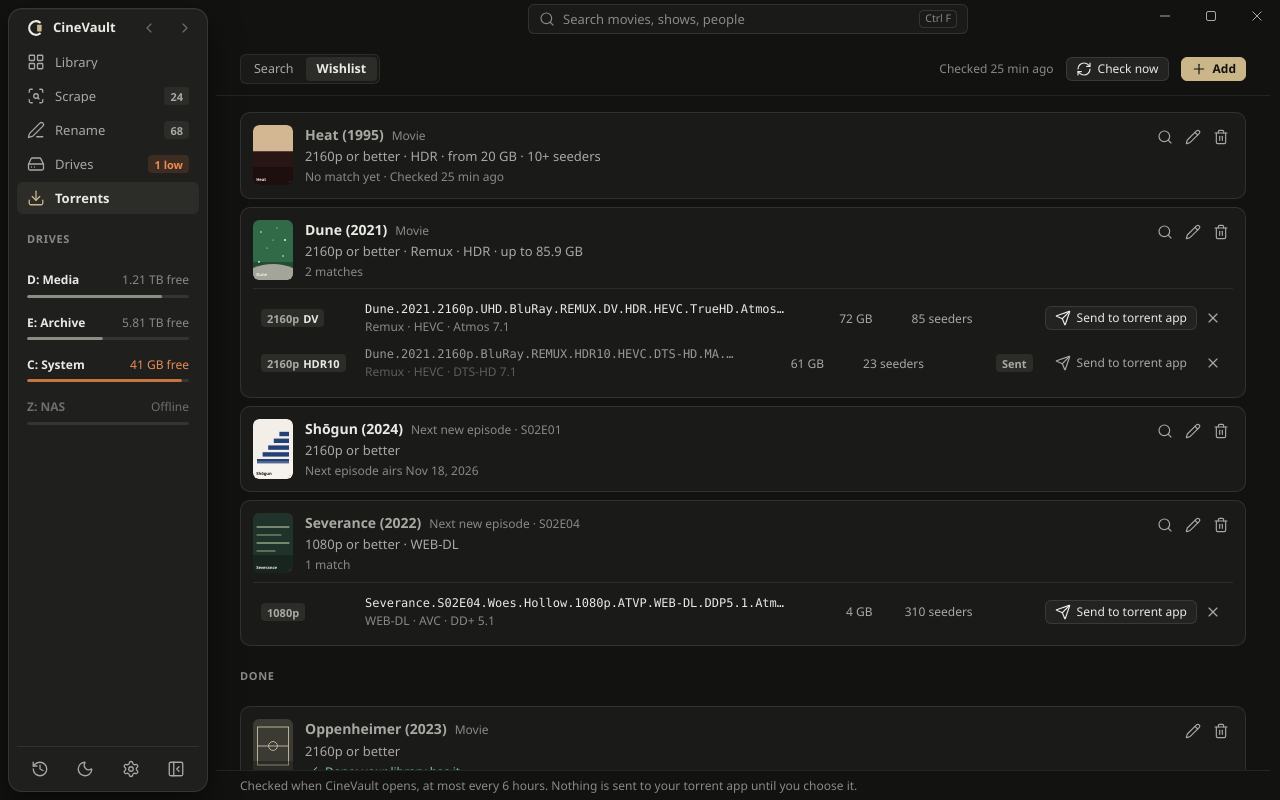
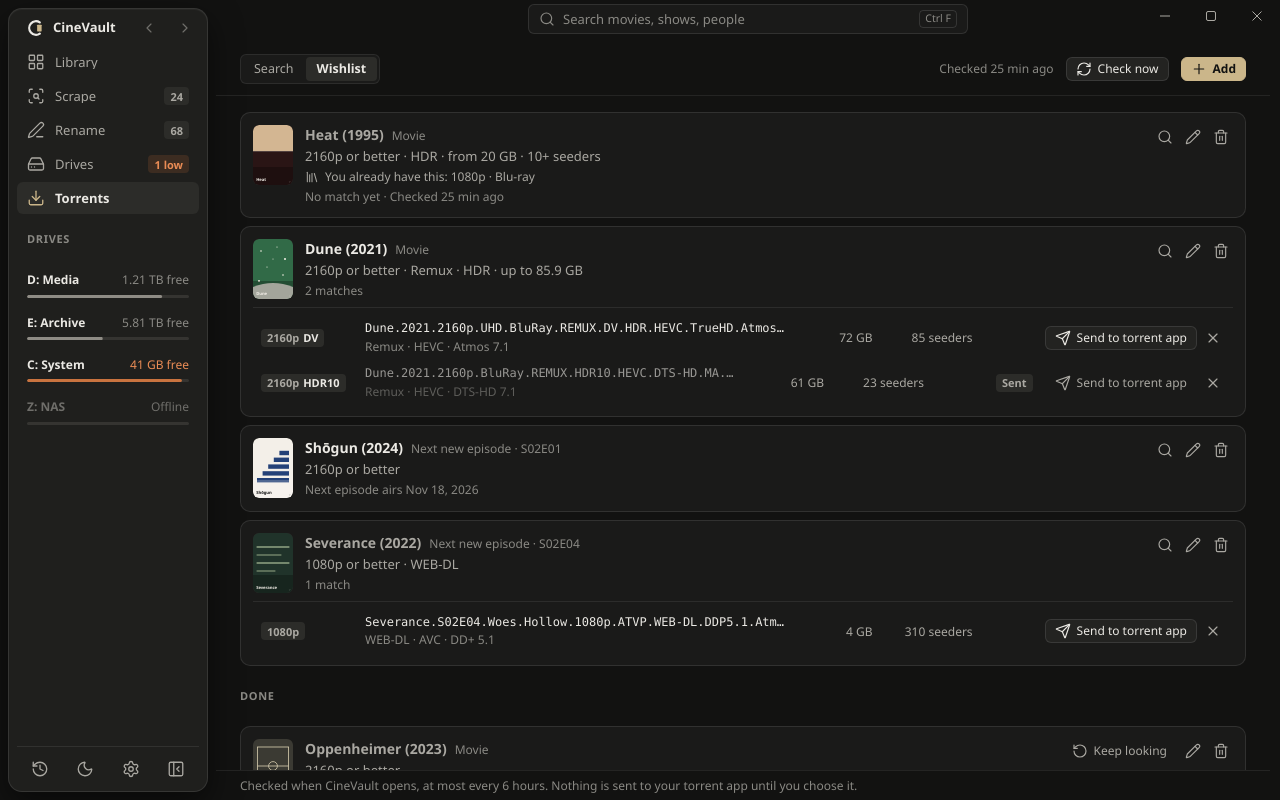
Before and after one commit to mustafayevt/CineVault, a React (Vite) app in the folder ui/: page /torrents/wishlist in a window 1280 px wide. Both pictures are taken after a click on the button "Got it". Built offline with nearby package versions, Linux system fonts and the light colour scheme; a web font is replaced by a local one.

Commit message:
feat(ui): show the copy held, a smallest size and Keep looking on the Wishlist
The editor and active entries say what the library already holds, linking to the title; the limits row takes a size range; a done entry offers Keep looking, which re-opens it and checks it at once (#68).

```diff
--- a/ui/src/features/torrents/WishEditor.tsx
+++ b/ui/src/features/torrents/WishEditor.tsx
@@ -2,6 +2,7 @@ import { useQuery } from "@tanstack/react-query";
 import { useId, useState } from "react";
 import type { ReactNode } from "react";
 
+import type { ScrapeLinkDto } from "../../bindings";
 import { Button } from "../../components/Button";
 import { Checkbox } from "../../components/Checkbox";
 import { Chip } from "../../components/Chip";
@@ -14,6 +15,8 @@ import { useEscapeLayer } from "../shell/escStack";
 import { currentTorrentBackend } from "./torrentBackend";
 import type { WishCriteria, WishScope } from "./torrentBackend";
 import type { TitleKind } from "./torrentsSearch";
+import { WishHeldLine } from "./WishHeldLine";
+import { WISHLIST_KEY } from "./wishlistQueries";
 import {
   RESOLUTIONS,
   SOURCES,
@@ -30,6 +33,8 @@ interface WishEditorProps {
   tmdbId: number;
   scope: WishScope;
   criteria: WishCriteria;
+  /** The library title, when the library has one: the held copy links to it. */
+  library: ScrapeLinkDto | null;
   /** `add` shows "Add to Wishlist", `edit` shows "Save". */
   mode: "add" | "edit";
   saving: boolean;
@@ -71,17 +76,30 @@ function useSeasonOptions(kind: TitleKind, tmdbId: number, season: number, wante
   return { seasons: seasons.data ?? [], episodes: episodes.data ?? [] };
 }
 
+/** The copy the library holds of the scope being edited; `null` while unknown or not held. */
+function useHeld(kind: TitleKind, tmdbId: number, scope: WishScope, wanted: boolean) {
+  const held = useQuery({
+    enabled: wanted,
+    queryKey: [...WISHLIST_KEY, "held", kind, tmdbId, scope.kind, scope.season, scope.episode],
+    queryFn: () => currentTorrentBackend().wishlistHeld(kind, tmdbId, scope),
+    retry: false,
+  });
+  return held.data ?? null;
+}
+
 /**
  * The Wishlist editor (spec `torrent-wishlist` "Wishlist entries and criteria"), part of the page
- * rather than a dialog: for a show what to look for (the next new episode, a season or an
- * episode), then the lowest resolution, the sources, HDR only, the largest size and the fewest
- * seeders, with "Add to Wishlist" or "Save" and "Cancel".
+ * rather than a dialog: "You already have this" when the library holds the title and scope, for
+ * a show what to look for (the next new episode, a season or an episode), then the lowest
+ * resolution, the sources, HDR only, the size range and the fewest seeders, with "Add to
+ * Wishlist" or "Save" and "Cancel".
  */
 export function WishEditor({
   kind,
   tmdbId,
   scope,
   criteria,
+  library,
   mode,
   saving,
   onSave,
@@ -102,6 +120,7 @@ export function WishEditor({
   // Esc cancels, like it closes a picker page.
   useEscapeLayer("picker", true, onCancel);
   const problem = draftProblem(draft);
+  const held = useHeld(kind, tmdbId, draftValue(draft, unit).scope, library !== null);
   const seasonOptions =
     options.seasons.length === 0
       ? [
@@ -150,6 +169,7 @@ export function WishEditor({
         save();
       }}
     >
+      {held === null ? null : <WishHeldLine held={held} kind={kind} library={library} />}
       {kind === "show" ? (
         <Row label={t("wishlist.edit.lookFor")} id={`${ids}-scope`}>
           <SegmentedControl<ScopeChoice>
@@ -236,7 +256,21 @@ export function WishEditor({
         </Checkbox>
       </Row>
       <Row label={t("wishlist.edit.limits")} id={`${ids}-limits`}>
-        <span className="text-(length:--fs-12) text-text-2">{t("wishlist.edit.upTo")}</span>
+        <span className="text-(length:--fs-12) text-text-2">{t("wishlist.edit.from")}</span>
+        <Field
+          aria-label={t("wishlist.edit.minSize")}
+          inputMode="decimal"
+          placeholder={t("wishlist.edit.noLimit")}
+          value={draft.minSizeGb}
+          onChange={(event) => change({ minSizeGb: event.target.value })}
+          boxClassName="w-[120px]"
+          trailing={
+            <span className="text-(length:--fs-12) text-text-muted">
+              {format.sizeBase === "base2" ? "GiB" : "GB"}
+            </span>
+          }
+        />
+        <span className="text-(length:--fs-12) text-text-2">{t("wishlist.edit.to")}</span>
         <Field
           aria-label={t("wishlist.edit.maxSize")}
           inputMode="decimal"
--- /dev/null
+++ b/ui/src/features/torrents/WishHeldLine.tsx
@@ -0,0 +1,51 @@
+import { Link } from "@tanstack/react-router";
+import { Library } from "lucide-react";
+
+import type { ScrapeLinkDto } from "../../bindings";
+import { Icon } from "../../components/Icon";
+import type { WishHeld } from "./torrentBackend";
+import type { TitleKind } from "./torrentsSearch";
+import { heldLine } from "./wishlistModel";
+
+interface WishHeldLineProps {
+  held: WishHeld;
+  kind: TitleKind;
+  /** The library title, linked when known. */
+  library: ScrapeLinkDto | null;
+}
+
+/**
+ * "You already have this: 1080p · WEB-DL" (spec `torrent-wishlist`), on an entry and in the
+ * editor, linking to the Movie or TV show page.
+ */
+export function WishHeldLine({ held, kind, library }: WishHeldLineProps) {
+  const text = heldLine(held);
+  const className = "truncate";
+  return (
+    <p
+      data-testid="wish-held"
+      className="m-0 flex min-w-0 items-center gap-1.5 text-(length:--fs-12) text-text-2"
+    >
+      <Icon icon={Library} size={14} />
+      {library === null ? (
+        <span className={className}>{text}</span>
+      ) : kind === "show" ? (
+        <Link
+          to="/tv/$showId"
+          params={{ showId: library.itemId }}
+          className={`${className} cv-link`}
+        >
+          {text}
+        </Link>
+      ) : (
+        <Link
+          to="/movies/$movieId"
+          params={{ movieId: library.itemId }}
+          className={`${className} cv-link`}
+        >
+          {text}
+        </Link>
+      )}
+    </p>
+  );
+}
--- a/ui/src/features/torrents/WishlistPage.tsx
+++ b/ui/src/features/torrents/WishlistPage.tsx
@@ -1,6 +1,6 @@
 import { useQueryClient } from "@tanstack/react-query";
 import { Link, useNavigate, useSearch } from "@tanstack/react-router";
-import { Check, Pencil, Plus, RefreshCw, Search, Send, Trash2, X } from "lucide-react";
+import { Check, Pencil, Plus, RefreshCw, RotateCcw, Search, Send, Trash2, X } from "lucide-react";
 import { useEffect, useMemo, useRef, useState } from "react";
 
 import { Button } from "../../components/Button";
@@ -30,6 +30,7 @@ import type { TitleRef, WishlistSearch } from "./torrentsSearch";
 import { TorrentsViewSwitch } from "./TorrentsViewSwitch";
 import { useTorrentNotice } from "./useTorrentNotice";
 import { WishEditor } from "./WishEditor";
+import { WishHeldLine } from "./WishHeldLine";
 import { WishTitlePicker } from "./WishTitlePicker";
 import {
   criteriaText,
@@ -216,6 +217,19 @@ function EntryCard({ entry, now, fresh, editing, onEdit, highlight = false }: En
       failed(t("wishlist.error.save"), error);
     }
   };
+  const keepLooking = async () => {
+    try {
+      await backend.wishlistKeepLooking(entry.id);
+      await refreshWishlist(client);
+      showToast({ message: t("wishlist.toast.keepLooking", { title: titleName(entry) }) });
+      // The entry is due at once: look for it now, as the app would on its next check.
+      const report = await backend.wishlistCheck(true);
+      await refreshWishlist(client);
+      announce(report.newMatches, () => void navigate({ to: "/torrents/wishlist" }));
+    } catch (error) {
+      failed(t("wishlist.error.save"), error);
+    }
+  };
   const remove = async () => {
     try {
       await backend.wishlistRemove(entry.id);
@@ -287,6 +301,9 @@ function EntryCard({ entry, now, fresh, editing, onEdit, highlight = false }: En
           <p className="m-0 truncate text-(length:--fs-13) text-text-2 @max-[640px]/pane:whitespace-normal">
             {criteriaText(entry.criteria, format)}
           </p>
+          {done || entry.held === null ? null : (
+            <WishHeldLine held={entry.held} kind={ref.kind} library={entry.inLibrary} />
+          )}
           <p
             data-testid="wish-status"
             className={`m-0 flex items-center gap-1.5 text-(length:--fs-12) ${done ? "text-ok" : "text-text-muted"}`}
@@ -296,7 +313,11 @@ function EntryCard({ entry, now, fresh, editing, onEdit, highlight = false }: En
           </p>
         </div>
         <div className="flex shrink-0 items-center gap-1">
-          {done ? null : (
+          {done ? (
+            <Button size="sm" variant="ghost" icon={RotateCcw} onClick={() => void keepLooking()}>
+              {t("wishlist.keepLooking")}
+            </Button>
+          ) : (
             <IconButton
               aria-label={t("wishlist.searchNow")}
               title={t("wishlist.searchNow")}
@@ -328,6 +349,7 @@ function EntryCard({ entry, now, fresh, editing, onEdit, highlight = false }: En
             tmdbId={entry.tmdbId}
             scope={entry.scope}
             criteria={entry.criteria}
+            library={entry.inLibrary}
             mode="edit"
             saving={saving}
             onSave={(scope, criteria) => void save(scope, criteria)}
@@ -443,6 +465,7 @@ function AddPanel({ add, search, onAdded }: AddPanelProps) {
             tmdbId={add.tmdbId}
             scope={defaultScope(add.kind, search.season, search.episode)}
             criteria={defaultCriteria(known.libraryCopies[0] ?? null)}
+            library={known.inLibrary}
             mode="add"
             saving={saving}
             onSave={(scope, criteria) => void save(scope, criteria)}
```
Also changed, not shown: 2 other files (tests, documents, lock files or other folders).
